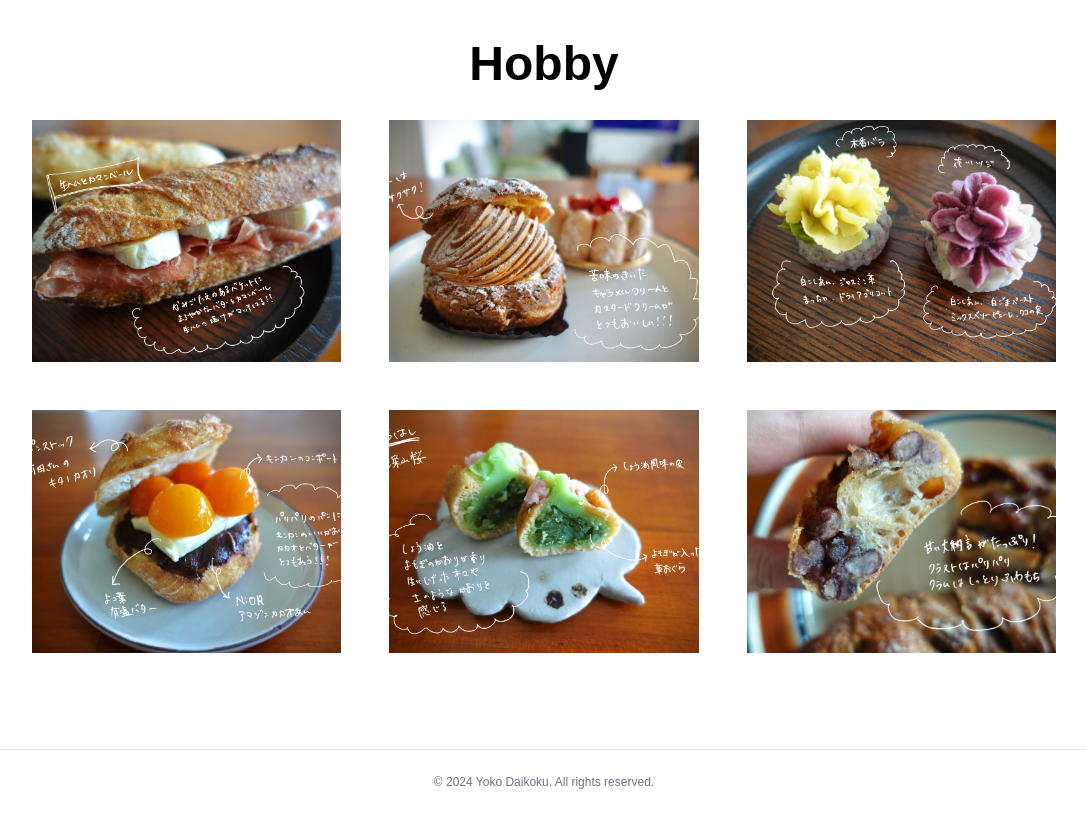
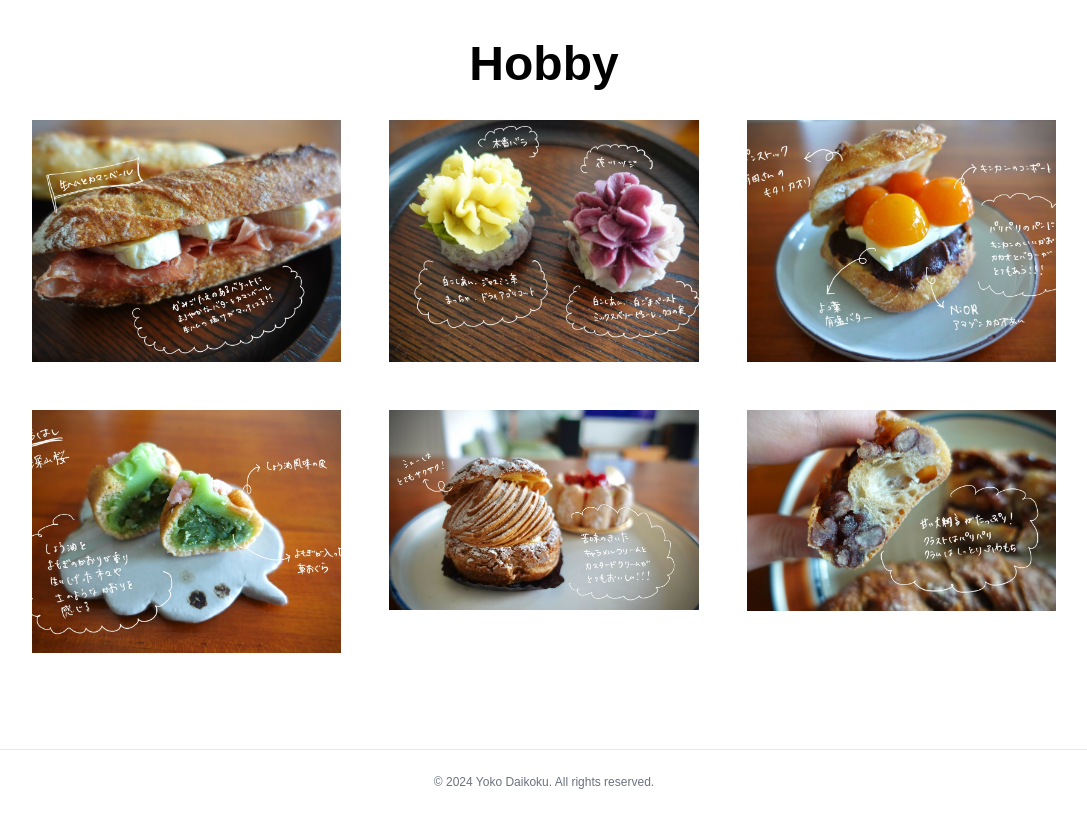
Before and after one commit to kotsuru0812/portfolio, a Next.js app: page / in a window 1280 px wide. Shown: the part 2460-3274 px from the top of the page, without its empty margins (96-1183 px from the left). Built offline with nearby package versions, Linux system fonts and the light colour scheme; a web font is replaced by a local one.

Commit message:
Use react-simple-image-viewer for Hobby photos

```diff
--- a/package.json
+++ b/package.json
@@ -17,6 +17,7 @@
     "react": "^18",
     "react-dom": "^18",
     "react-icons": "^5.2.1",
+    "react-simple-image-viewer": "^1.2.2",
     "tailwind-merge": "^2.3.0",
     "tailwindcss-animate": "^1.0.7"
   },
--- a/src/components/Home/Hobby.tsx
+++ b/src/components/Home/Hobby.tsx
@@ -1,6 +1,25 @@
+"use client";
+
+import React, { useState, useCallback } from "react";
 import Image from "next/image";
+import ImageViewer from 'react-simple-image-viewer';
+
+import { images } from "./images";
 
 export default function Hobby() {
+  const [currentImage, setCurrentImage] = useState(0);
+  const [isViewerOpen, setIsViewerOpen] = useState(false);
+
+  const openImageViewer = useCallback((index: number) => {
+    setCurrentImage(index);
+    setIsViewerOpen(true);
+  }, []);
+
+  const closeImageViewer = () => {
+    setCurrentImage(0);
+    setIsViewerOpen(false);
+  };
+
   return (
     <section className="w-full py-12 md:py-24 lg:py-24">
       <div className="container mx-auto px-10 md:px-6">
@@ -9,84 +28,34 @@ export default function Hobby() {
             <h2 className="text-3xl font-bold sm:text-5xl">Hobby</h2>
           </div>
         </div>
+
         <div className="mx-auto grid items-start gap-8 sm:max-w-4xl sm:grid-cols-2 md:gap-12 lg:max-w-5xl lg:grid-cols-3">
-          <div className="grid gap-1">
+          {images.map((image, index) => (
+            <div key={index} className="grid gap-1">
               <Image
-              alt="生ハムとカマンベール"
+                alt={image.alt}
                 className="object-cover"
-              src="/hobby/dsc02145.jpg"
+                src={image.src}
                 style={{
-                aspectRatio: (2049/1606),
+                  aspectRatio: ((image.width as number) / (image.height as number)),
                   objectFit: "cover",
                 }}
-              width={2049}
-              height={1606} />
+                width={image.width}
+                height={image.height}
+                onClick={()=>openImageViewer(index)}
+              />
             </div>
+          ))}
 
-          <div className="grid gap-1">
-            <Image
-              alt="キャラメルシュークリーム"
-              className="object-cover"
-              src="/hobby/dsc02004.jpg"
-              style={{
-                aspectRatio: (2049/1606),
-                objectFit: "cover",
-              }}
-              width={2049}
-              height={1606} />
-          </div>
-
-          <div className="grid gap-1">
-            <Image
-              alt="おはぎ"
-              className="object-cover"
-              src="/hobby/dsc01965.jpg"
-              style={{
-                aspectRatio: (2049/1606),
-                objectFit: "cover",
-              }}
-              width={2049}
-              height={1606} />
-          </div>
-
-          <div className="grid gap-1">
-            <Image
-              alt="あんバターサンド"
-              className="object-cover"
-              src="/hobby/dsc01904.jpg"
-              style={{
-                aspectRatio: (2049/1606),
-                objectFit: "cover",
-              }}
-              width={2049}
-              height={1606} />
-          </div>
-
-          <div className="grid gap-1">
-            <Image
-              alt="吉はし深山桜"
-              className="object-cover"
-              src="/hobby/dsc01871.jpg"
-              style={{
-                aspectRatio: (2049/1606),
-                objectFit: "cover",
-              }}
-              width={2049}
-              height={1606} />
-          </div>
-
-          <div className="grid gap-1">
-            <Image
-              alt="大納言"
-              className="object-cover"
-              src="/hobby/dsc01617.jpg"
-              style={{
-                aspectRatio: (2049/1606),
-                objectFit: "cover",
-              }}
-              width={2049}
-              height={1606} />
-          </div>
+          {isViewerOpen && (
+            <ImageViewer
+              src={images.map(image => image.src)}
+              currentIndex={currentImage}
+              disableScroll={false}
+              closeOnClickOutside={true}
+              onClose={closeImageViewer}
+            />
+          )}
         </div>
       </div>
     </section>
--- /dev/null
+++ b/src/components/Home/images.ts
@@ -0,0 +1,10 @@
+import { ImageProps } from "next/image";
+
+export const images: ImageProps[] = [
+  { src: "/hobby/dsc02145.jpg", alt: "生ハムとカマンベール", width: 2049, height: 1606 },
+  { src: "/hobby/dsc01965.jpg", alt: "おはぎ", width: 2049, height: 1606 },
+  { src: "/hobby/dsc01904.jpg", alt: "あんバターサンド", width: 2049, height: 1606 },
+  { src: "/hobby/dsc01871.jpg", alt: "吉はし深山桜", width: 2049, height: 1606 },
+  { src: "/hobby/dsc02004.jpg", alt: "キャラメルシュークリーム", width: 2451, height: 1579 },
+  { src: "/hobby/dsc01617.jpg", alt: "大納言", width: 2099, height: 1362 },
+];
```
Also changed, not shown: 1 other file (tests, documents, lock files or other folders). Lines whose indentation alone changed are shown as unchanged.
